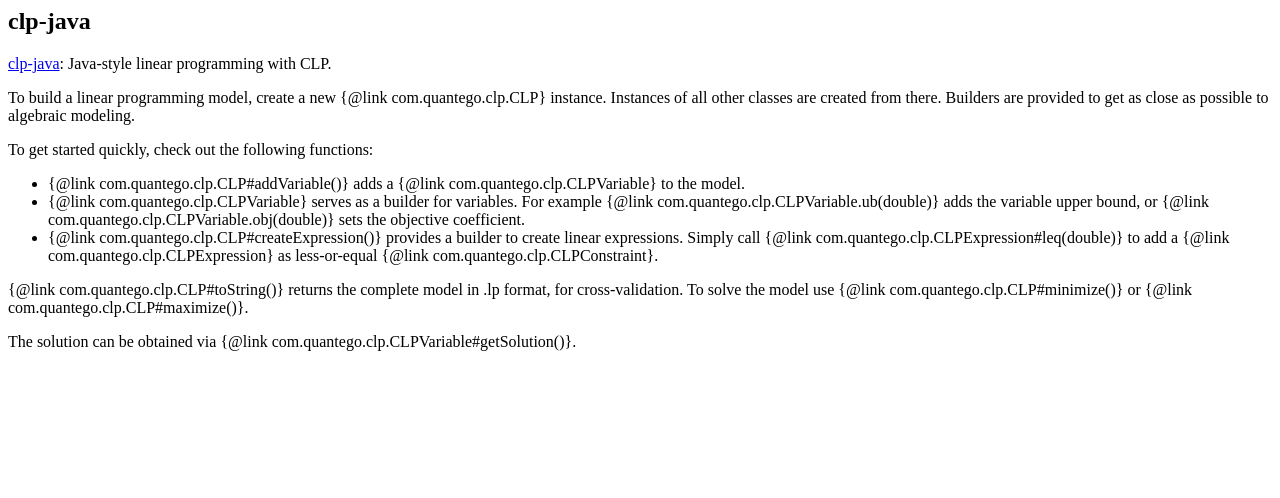
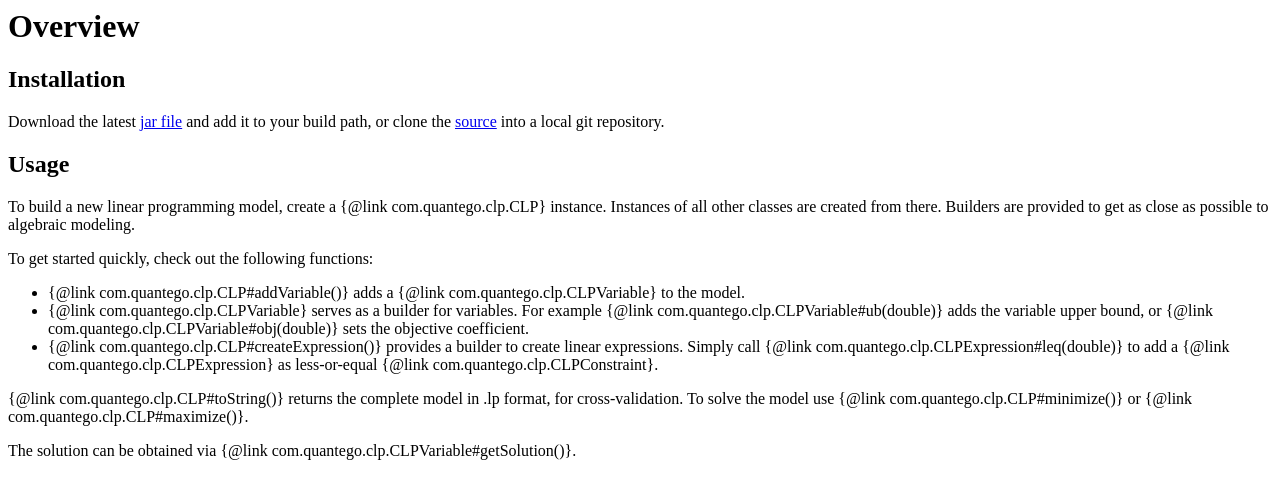
Before and after one commit to quantego/clp-java, a plain HTML site: page overview.html in a window 1280 px wide. Drawn offline with Linux system fonts and the light colour scheme.

Commit message:
updated overview

```diff
--- a/overview.html
+++ b/overview.html
@@ -1,17 +1,17 @@
 <HTML>
 <BODY>
-<h2>clp-java</h2>
+<h1>Overview</h1>
+<h2>Installation</h2>
+<p>Download the latest <a href="https://github.com/loehndorf/clp-java/releases/latest">jar file</a> and add it to your build path, or clone the <a href="https://github.com/loehndorf/clp-java">source</a> into a local git repository. </p>
+<h2>Usage</h2>
 <p>
-<a href="http://https://github.com/loehndorf/clp-java/">clp-java</a>: Java-style linear programming with CLP.
-</p>
-<p>
-To build a linear programming model, create a new {@link com.quantego.clp.CLP} instance. Instances of all other classes are created from there. Builders are provided to get as close as possible to algebraic modeling.
+To build a new linear programming model, create a {@link com.quantego.clp.CLP} instance. Instances of all other classes are created from there. Builders are provided to get as close as possible to algebraic modeling.
 </p>
 <p>
 To get started quickly, check out the following functions:
 <ul>
 <li>{@link com.quantego.clp.CLP#addVariable()} adds a {@link com.quantego.clp.CLPVariable} to the model.</li>
-<li>{@link com.quantego.clp.CLPVariable} serves as a builder for variables. For example {@link com.quantego.clp.CLPVariable.ub(double)} adds the variable upper bound, or {@link com.quantego.clp.CLPVariable.obj(double)} sets the objective coefficient.
+<li>{@link com.quantego.clp.CLPVariable} serves as a builder for variables. For example {@link com.quantego.clp.CLPVariable#ub(double)} adds the variable upper bound, or {@link com.quantego.clp.CLPVariable#obj(double)} sets the objective coefficient.
 <li>{@link com.quantego.clp.CLP#createExpression()} provides a builder to create linear expressions. Simply call {@link com.quantego.clp.CLPExpression#leq(double)} to add a {@link com.quantego.clp.CLPExpression} as less-or-equal {@link com.quantego.clp.CLPConstraint}.</li>
 </ul>
 </p>
```
